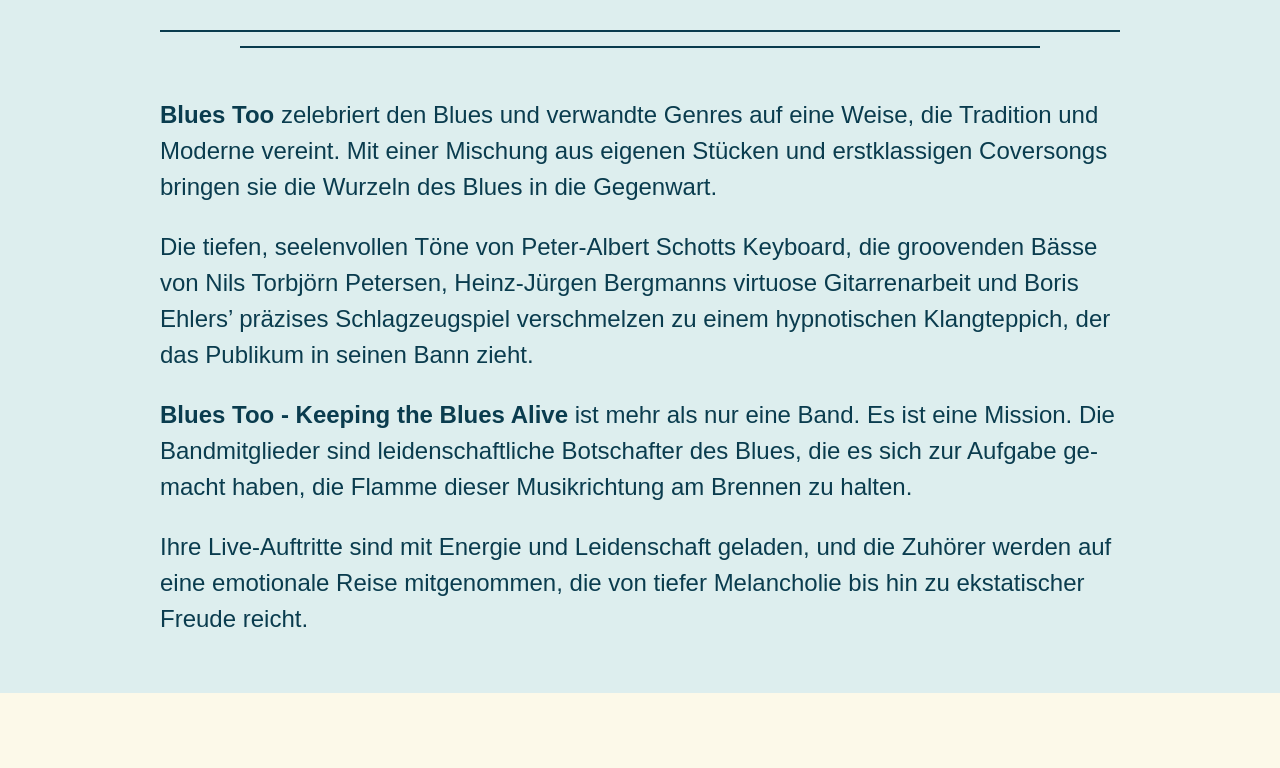
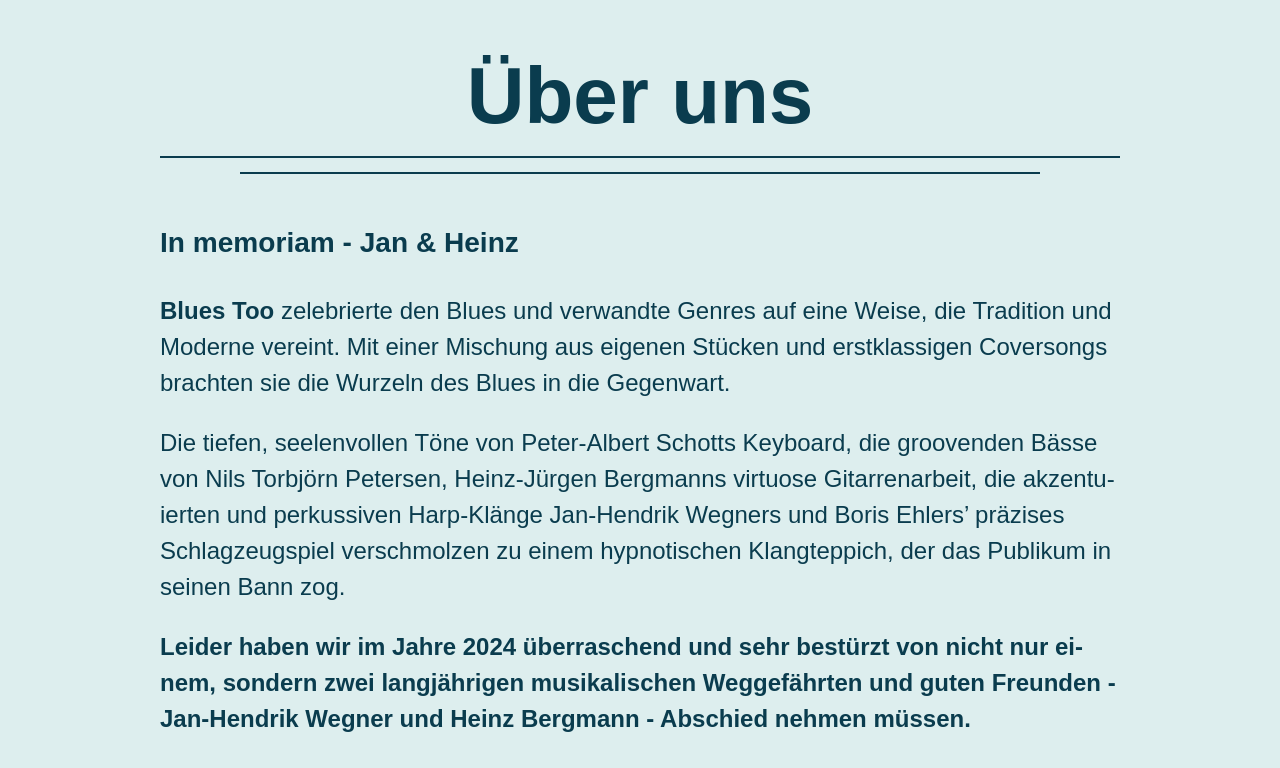
Before and after one commit to entepe85/bluestoo.de-react, a React (Vite) app: page / in a window 1280 px wide. Shown: the part 826-1594 px from the top of the page. Built offline with nearby package versions, Linux system fonts and the light colour scheme; a web font is replaced by a local one.

Commit message:
Update "About" section w/ current sad infos

```diff
--- a/src/App.tsx
+++ b/src/App.tsx
@@ -55,33 +55,36 @@ function App() {
             <IntroSection />
             <Section id="about" hasWrapper={true}>
                 <SectionTitle label="Über uns" />
+                <h3>In memoriam - Jan &amp; Heinz</h3>
                 <p>
-                    <strong>Blues Too</strong> zelebriert den Blues und
+                    <strong>Blues Too</strong> zelebrierte den Blues und
                     verwandte Genres auf eine Weise, die Tradition und Moderne
                     vereint. Mit einer Mischung aus eigenen Stücken und
-                    erstklassigen Coversongs bringen sie die Wurzeln des Blues
+                    erstklassigen Coversongs brachten sie die Wurzeln des Blues
                     in die Gegenwart.
                 </p>
                 <p>
                     Die tiefen, seelenvollen Töne von Peter-Albert Schotts
                     Keyboard, die groovenden Bässe von Nils Torbjörn Petersen,
-                    Heinz-Jürgen Bergmanns virtuose Gitarrenarbeit und Boris
-                    Ehlers’ präzises Schlagzeugspiel verschmelzen zu einem
-                    hypnotischen Klangteppich, der das Publikum in seinen Bann
-                    zieht.
+                    Heinz-Jürgen Bergmanns virtuose Gitarrenarbeit, die
+                    akzentuierten und perkussiven Harp-Klänge Jan-Hendrik
+                    Wegners und Boris Ehlers’ präzises Schlagzeugspiel
+                    verschmolzen zu einem hypnotischen Klangteppich, der das
+                    Publikum in seinen Bann zog.
                 </p>
                 <p>
-                    <strong>Blues Too - Keeping the Blues Alive</strong> ist
-                    mehr als nur eine Band. Es ist eine Mission. Die
-                    Bandmitglieder sind leidenschaftliche Botschafter des Blues,
-                    die es sich zur Aufgabe gemacht haben, die Flamme dieser
-                    Musikrichtung am Brennen zu halten.
+                    <strong>
+                        Leider haben wir im Jahre 2024 überraschend und sehr
+                        bestürzt von nicht nur einem, sondern zwei langjährigen
+                        musikalischen Weggefährten und guten Freunden -
+                        Jan-Hendrik Wegner und Heinz Bergmann - Abschied nehmen
+                        müssen.
+                    </strong>
                 </p>
                 <p>
-                    Ihre Live-Auftritte sind mit Energie und Leidenschaft
-                    geladen, und die Zuhörer werden auf eine emotionale Reise
-                    mitgenommen, die von tiefer Melancholie bis hin zu
-                    ekstatischer Freude reicht.
+                    Wir hoffen, dass die beiden die Heavenly Band jetzt mit
+                    ihrem ausgezeichneten Gitarren- und Harpspiel verstärken und
+                    schauen erst einmal, ob und wie es mit Blues Too weitergeht.
                 </p>
             </Section>
             <Section id="player" hasWrapper={true}>
@@ -89,7 +92,7 @@ function App() {
                 <Player />
             </Section>
             <Section id="contact" hasWrapper={true}>
-                <SectionTitle label="Kontakt & Booking" />
+                <SectionTitle label="Kontakt" />
                 <p>
                     Peter-Ludolf Petersen
                     <br />
```
Also changed, not shown: public/assets/header.webp.
